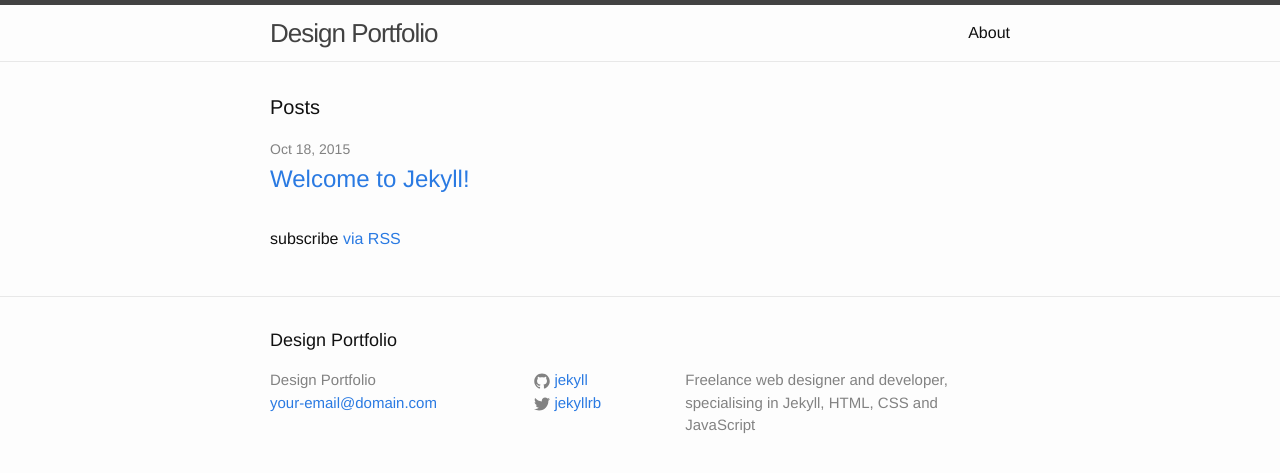
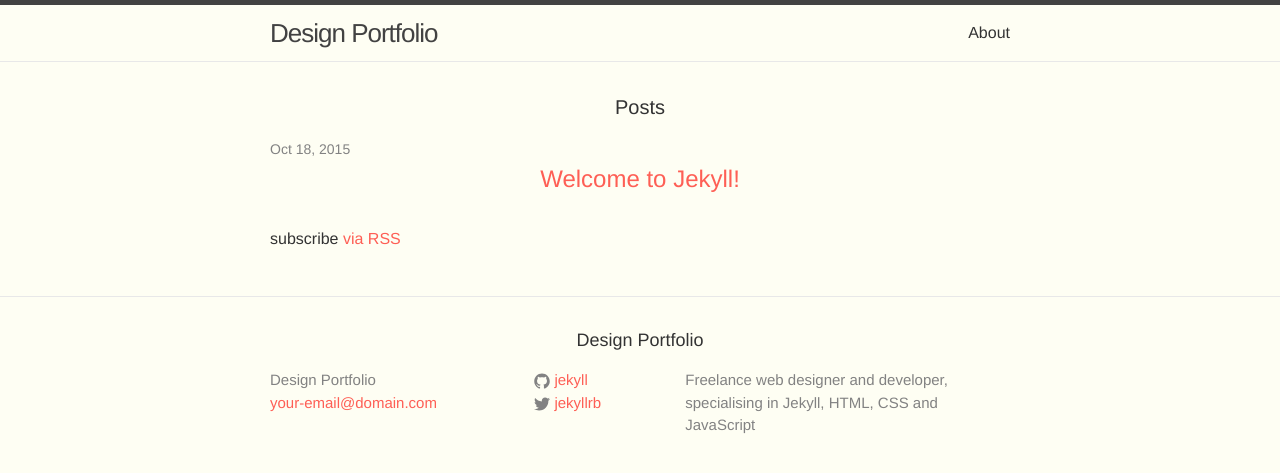
Before and after one commit to traianmunteanu/designer-portfolio, a Jekyll site: the page built from index.html, in a window 1280 px wide. Shown: the top 473 px of the page. Built offline with Jekyll 4.4.1, drawn with Linux system fonts in a browser that asks for light colours.

Commit message:
Add variables and default styles

```diff
--- a/_sass/_base.scss
+++ b/_sass/_base.scss
@@ -80,8 +80,14 @@ li {
  * Headings
  */
 h1, h2, h3, h4, h5, h6 {
-    font-weight: 300;
+    font-weight: 500;
+    text-align: center;
 }
+.mega { font-size: $mega-font-size; }
+h1, .h1 { font-size: $h1-font-size; }
+h2, .h2 { font-size: $h2-font-size; }
+h3, .h3 { font-size: $h3-font-size; }
+h4, .h4 { font-size: $h4-font-size; }
 
 
 
@@ -91,13 +97,14 @@ h1, h2, h3, h4, h5, h6 {
 a {
     color: $brand-color;
     text-decoration: none;
+    transition: 0.3s;
 
     &:visited {
         color: darken($brand-color, 15%);
     }
 
     &:hover {
-        color: $text-color;
+        color: $blue-color;
         text-decoration: underline;
     }
 }
--- a/css/main.scss
+++ b/css/main.scss
@@ -6,16 +6,27 @@
 
 
 // Our variables
-$base-font-family: Helvetica, Arial, sans-serif;
+$base-font-family: 'Avenir Next', Helvetica, Arial, sans-serif;
 $base-font-size:   16px;
 $small-font-size:  $base-font-size * 0.875;
 $base-line-height: 1.5;
 
+$mega-font-size: 100px;
+$h1-font-size: 70px;
+$h2-font-size: 40px;
+$h3-font-size: 30px;
+$h4-font-size: 24px;
+
 $spacing-unit:     30px;
 
-$text-color:       #111;
-$background-color: #fdfdfd;
-$brand-color:      #2a7ae2;
+$text-color:       #333;
+$background-color: #fefef3;
+$brand-color:      #fe5f55;
+
+$blue-color: #92b5bd;
+$yellow-color: #ede24e;
+$red-color: #df6d59;
+$purple-color: #6b2339;
 
 $grey-color:       #828282;
 $grey-color-light: lighten($grey-color, 40%);
```
Also changed, not shown: 1 other file.
